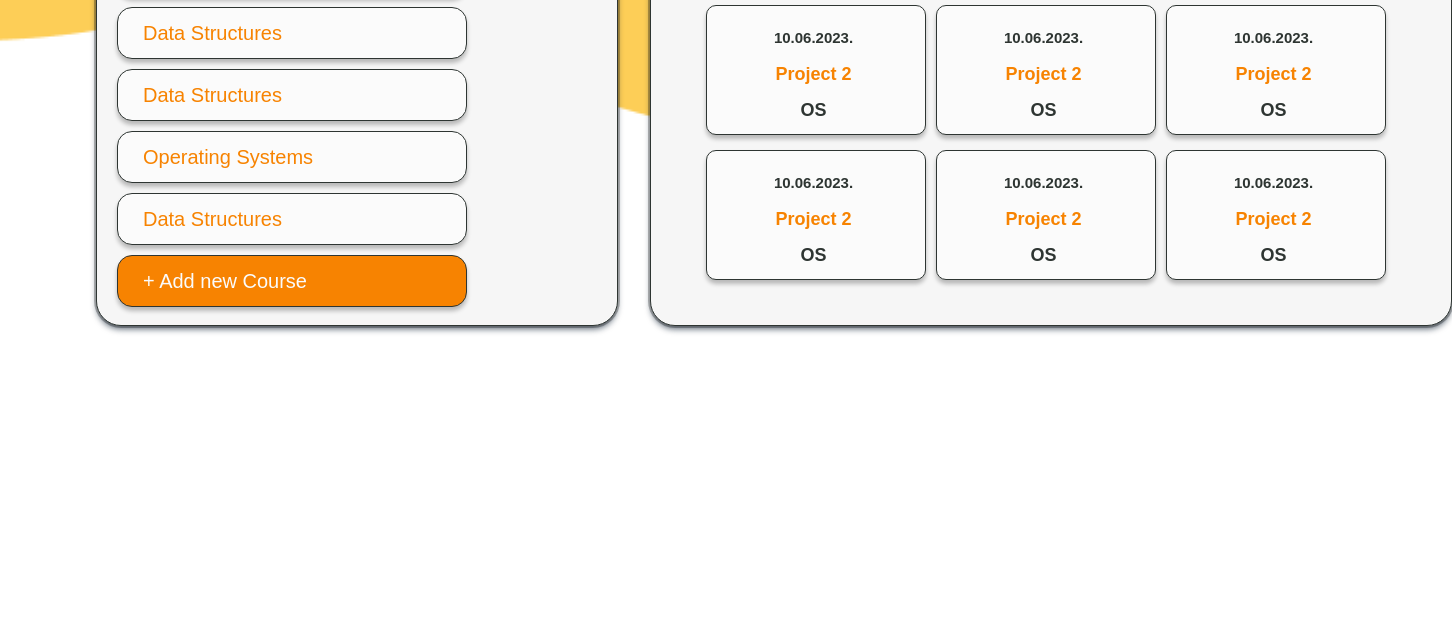
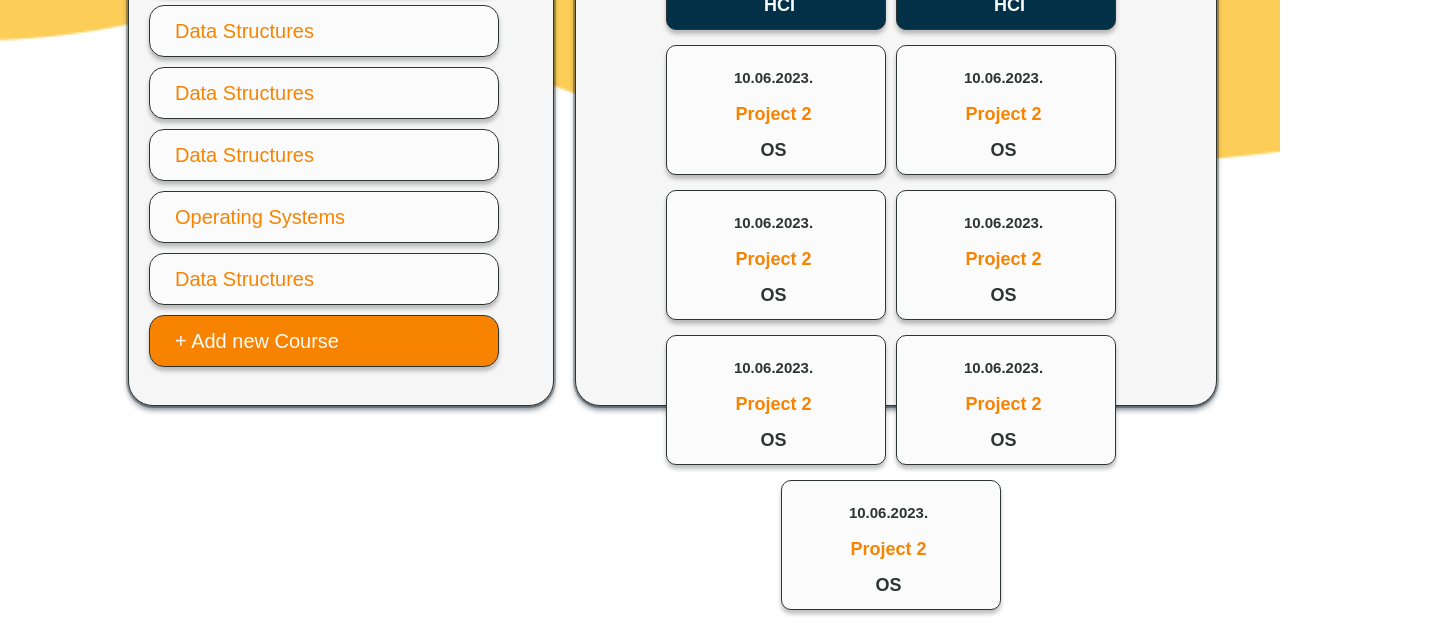
Before and after one commit to aminameric/HCI-Project, a plain HTML site: page first_page.html in a window 1280 px wide. Shown: the part 316-936 px from the top of the page, 1452 px wide, since content can reach past the window. Before the commit the page ends 800 px from the top, so only its background shows below. Drawn offline with Linux system fonts and the light colour scheme.

Commit message:
fix first page

```diff
--- a/css/firstpage.css
+++ b/css/firstpage.css
@@ -113,15 +113,14 @@ nav {
 
 }
 
-.first-page{
+.first-page {
   /*box-shadow: rgba(6, 24, 44, 0.4) 0px 0px 0px 2px, rgba(6, 24, 44, 0.65) 0px 4px 6px -1px, rgba(255, 255, 255, 0.08) 0px 1px 0px inset;*/
   position: absolute;
-  width: 480px;
-  height: 520px;
-  left: 96px;
-  top: 120px;
+  width: 30%;
+  height: 70vh; /* Use percentage of viewport height */
+  left: 10%;
+  top: 20vh; /* Use percentage of viewport height */
   box-shadow: rgba(0, 0, 0, 0.25) 0px 0px 0px 2px, rgba(6, 24, 44, 0.65) 0px 4px 6px -1px, rgba(255, 255, 255, 0.08) 0px 1px 0px inset;
-
   background: #F6F6F6;
   border: 1px solid #2E3532;
   border-radius: 25px;
@@ -131,8 +130,8 @@ nav {
   align-items: flex-start;
   justify-content: center;
   padding: 0 20px;
+}
 
-}
 
 .first-page .title {
   font-family: 'Gothic A1';
@@ -199,21 +198,21 @@ nav {
   text-align: left;
 }
 
-.second-page{
+.second-page {
   /*box-shadow: rgba(6, 24, 44, 0.4) 0px 0px 0px 2px, rgba(6, 24, 44, 0.65) 0px 4px 6px -1px, rgba(255, 255, 255, 0.08) 0px 1px 0px inset;*/
   position: absolute;
-  width: 800px;
-  height: 520px;
-  left: 650px;
-  top: 120px;
+  width: 50%;
+  height: 70vh;
+  left: 70%;
+  top: 20vh;
+  transform: translateX(-50%); /* Center horizontally */
   box-shadow: rgba(0, 0, 0, 0.25) 0px 0px 0px 2px, rgba(6, 24, 44, 0.65) 0px 4px 6px -1px, rgba(255, 255, 255, 0.08) 0px 1px 0px inset;
-
   background: #F6F6F6;
   border: 1px solid #2E3532;
   border-radius: 25px;
   text-align: left;
+}
 
-}
 
 .second-page span{
   display: inline-block;
```
Also changed, not shown: assignment.html (+1 -2 lines), css/assignment.css (+23 -10 lines).
